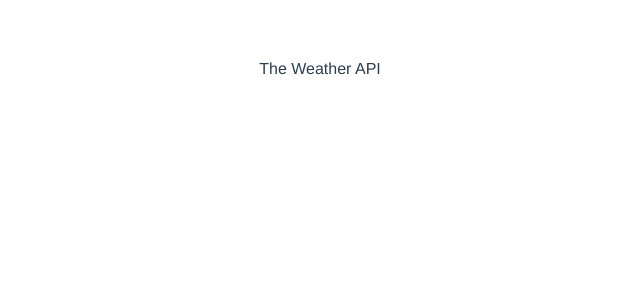
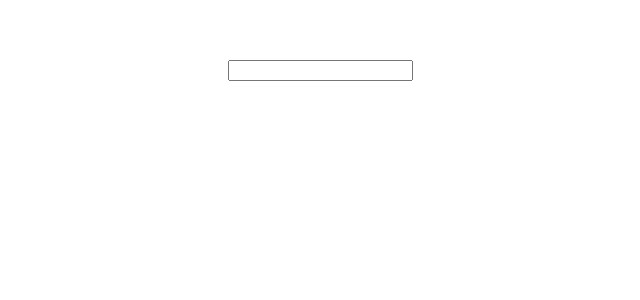
Before and after one commit to joaodorea/weather-app, a Vue app: page / in a window 1280 px wide. Shown: the top 300 px of the page, without its empty margins (320-960 px from the left). Built offline with nearby package versions, Linux system fonts and the light colour scheme.

Commit message:
feat: creating a basic input with log

```diff
--- a/src/App.vue
+++ b/src/App.vue
@@ -1,12 +1,21 @@
 <template>
   <div id="app">
-    The Weather API
+    <Search />
   </div>
 </template>
 
 <script>
+import Search from './components/Search.vue'
+
 export default {
   name: 'App',
+  components: {
+    Search
+  },
+
+  data(){
+    return {}
+  }
 }
 </script>
 
--- /dev/null
+++ b/src/components/Search.vue
@@ -0,0 +1,26 @@
+<template>
+  <form @submit.prevent="onSubmit">
+    <input type="text" v-model="location" />
+    <button hidden type="submit" />
+  </form>
+</template>
+
+<script>
+export default {
+  name: 'Search',
+  data() {
+    return {
+      location: ''
+    }
+  },
+
+  methods: {
+    onSubmit() {
+      console.log(this.location)
+    }
+  }
+};
+</script>
+
+<style>
+</style>
```
